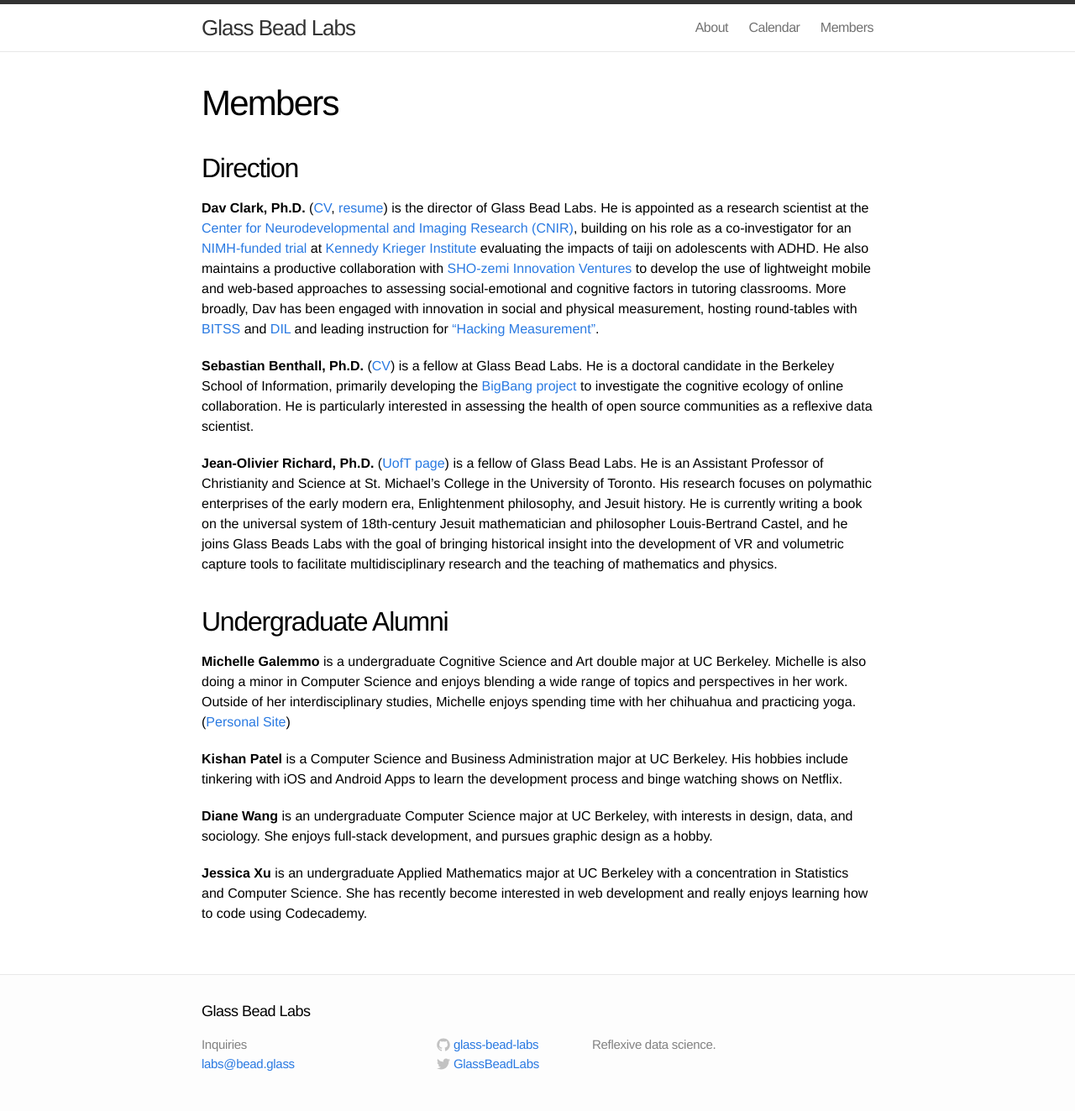
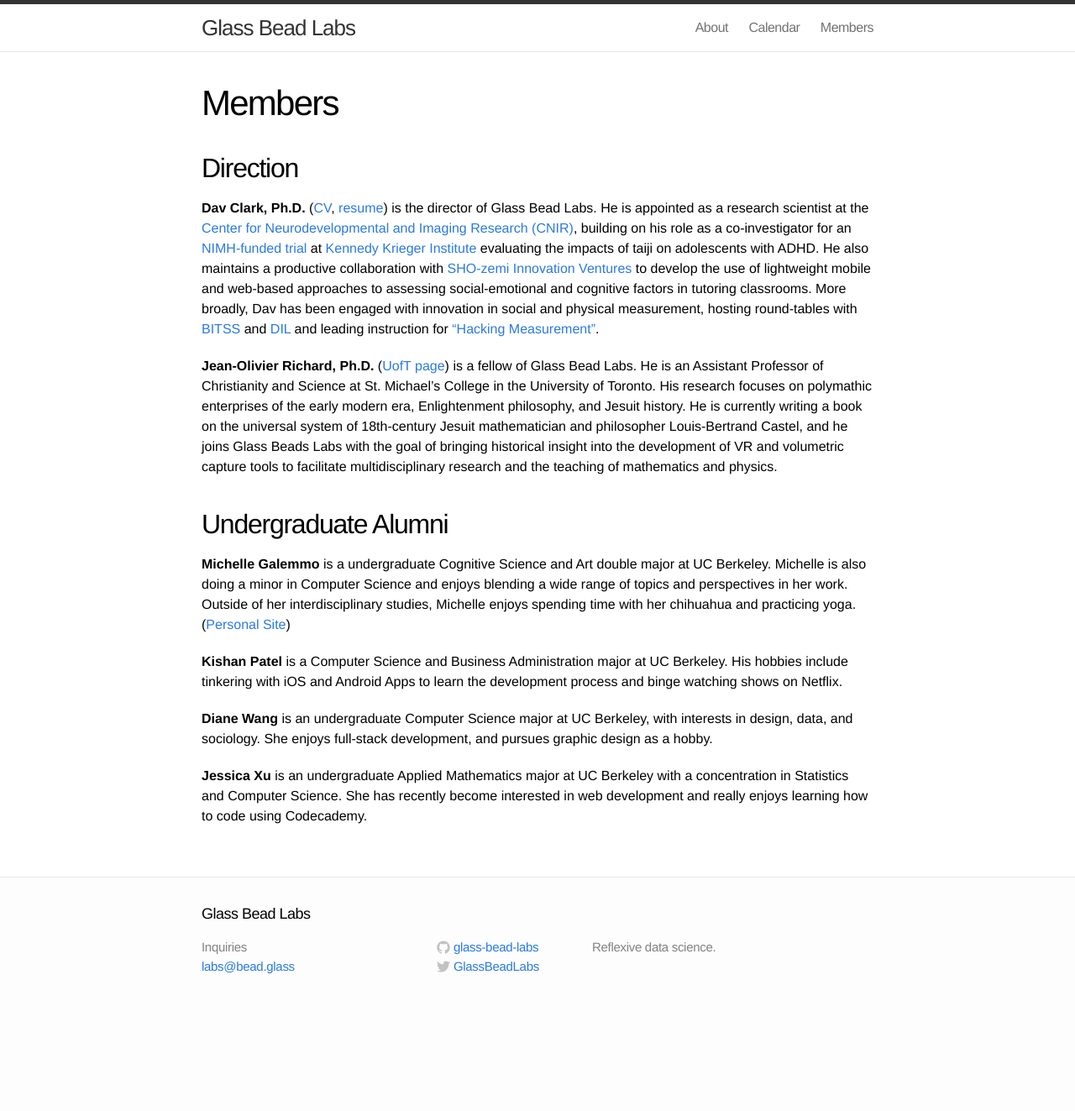
Before and after one commit to glass-bead-labs/bead.glass, a Jekyll site: the page built from members.md, in a window 1280 px wide. Shown: the whole page at 84% size. Built offline with Jekyll 4.4.1, drawn with Linux system fonts in a browser that asks for light colours; after the commit the page ends 1207 px from its top, so only the background shows below that.

Commit message:
removing s. benthall

```diff
--- a/members.md
+++ b/members.md
@@ -25,14 +25,6 @@ innovation in social and physical measurement, hosting round-tables with
 [BITSS](https://youtu.be/nfmR7HS5qCs?t=30s) and
 [DIL](http://dil.berkeley.edu/data-analytics-toolkits/mobile-data-collection-webinar-series/) and leading instruction for
 ["Hacking Measurement"](http://hackingmeasurement.berkeley.edu/).
-
-**Sebastian Benthall, Ph.D.**
-([CV](https://github.com/sbenthall/sb-cv/raw/master/sebastian-benthall-complete-CV-2015-03-26.pdf))
-is a fellow at Glass Bead Labs. He is a doctoral candidate in the Berkeley
-School of Information, primarily developing the
-[BigBang project](https://github.com/sbenthall/BigBang) to investigate the
-cognitive ecology of online collaboration. He is particularly interested in
-assessing the health of open source communities as a reflexive data scientist.
 
 **Jean-Olivier Richard, Ph.D.**
 ([UofT page](https://stmikes.utoronto.ca/profile/jean-olivier-richard/))
```
